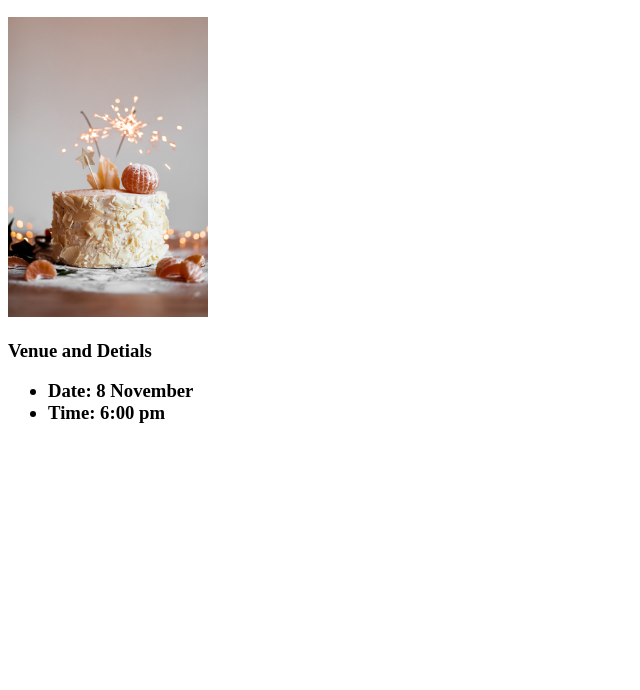
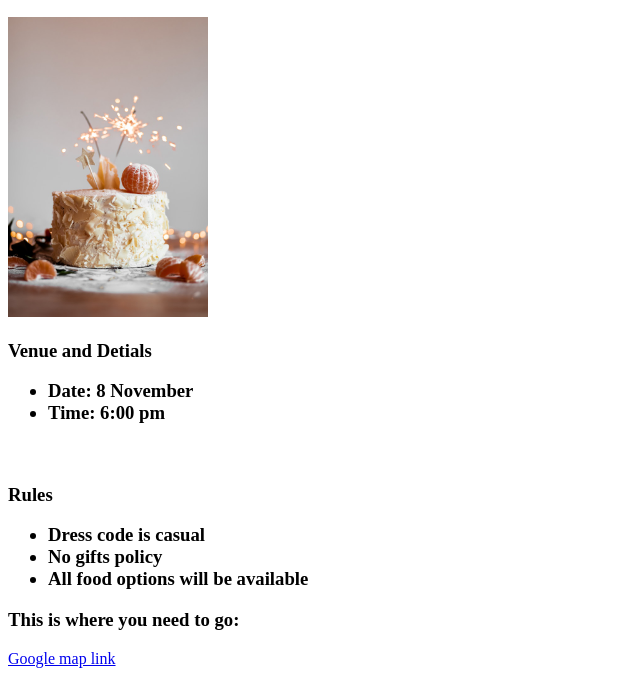
Before and after one commit to Ankata-Pavan/Birthday-Invite, a plain HTML site: page index.html in a window 1280 px wide. Shown: the part 110-800 px from the top of the page, without its empty margins (0-640 px from the left). Drawn offline with Linux system fonts and the light colour scheme.

Commit message:
added other rules and fake address

```diff
--- a/index.html
+++ b/index.html
@@ -18,5 +18,17 @@
   </ul>
   <br>
  </h3>
+ <h3>Rules
+  <ul>
+    <li>Dress code is casual</li>
+    <li>No gifts policy</li>
+    <li>All food options will be available</li>
+  </ul>
+  </h3>
+
+  <h3>This is where you need to go:</h3>
+  <a
+    href="https://www.google.com/maps/@35.7040744,139.5577317,3a,75y,289.6h,87.01t,0.72r/data=!3m6!1e1!3m4!1sgT28ssf0BB2LxZ63JNcL1w!2e0!7i13312!8i6656">Google
+    map link</a>
 </body>
 </html>
```
